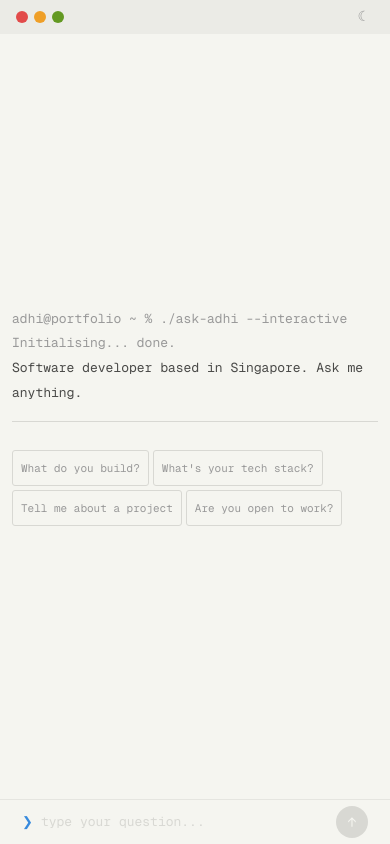
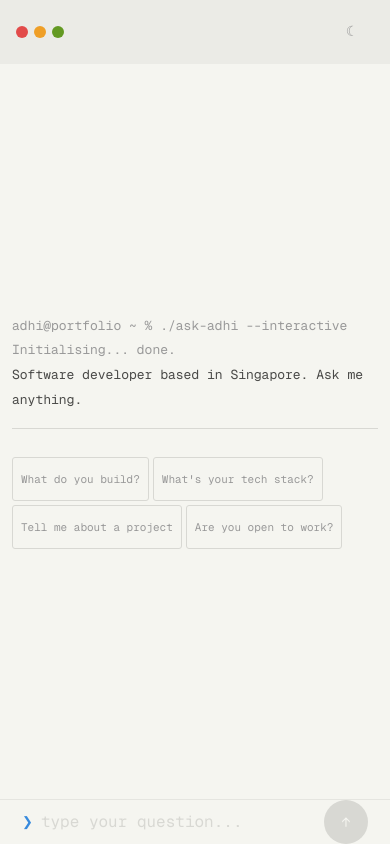
Before and after one commit to Adhiyaman-Sisubalan/ask-adhi, a Next.js app: page / in a window 390 px wide. Built offline with nearby package versions, Linux system fonts and the light colour scheme.

Commit message:
Refine layout and terminal chrome components
Co-authored-by: Cursor <cursoragent@cursor.com>

```diff
--- a/app/layout.tsx
+++ b/app/layout.tsx
@@ -1,4 +1,4 @@
-import type { Metadata } from 'next'
+import type { Metadata, Viewport } from 'next'
 import { Geist_Mono } from 'next/font/google'
 import { Analytics } from '@vercel/analytics/react'
 import { ThemeProvider } from '@/components/ThemeProvider'
@@ -8,6 +8,11 @@ const geistMono = Geist_Mono({
   variable: '--font-geist-mono',
   subsets: ['latin'],
 })
+
+export const viewport: Viewport = {
+  width: 'device-width',
+  initialScale: 1,
+}
 
 export const metadata: Metadata = {
   title: 'ask-adhi',
--- a/components/ChipRow.tsx
+++ b/components/ChipRow.tsx
@@ -22,7 +22,7 @@ export default function ChipRow({ chips, variant, onSelect, disabled }: ChipRowP
           role="listitem"
           onClick={() => onSelect(chip)}
           disabled={disabled}
-          className="chip-btn font-mono text-[11px] px-2 sm:px-[9px] py-[3px] min-h-[36px] sm:min-h-0 flex items-center rounded-[3px] transition-colors"
+          className="chip-btn font-mono text-[11px] px-2 sm:px-[9px] py-[3px] min-h-[44px] sm:min-h-0 flex items-center rounded-[3px] transition-colors"
           style={{
             borderWidth: '0.5px',
             borderStyle: 'solid',
--- a/components/InputBar.tsx
+++ b/components/InputBar.tsx
@@ -55,7 +55,7 @@ export default function InputBar({ onSubmit, disabled, shouldFocus }: InputBarPr
       <input
         ref={inputRef}
         type="text"
-        className="flex-1 bg-transparent border-none outline-none font-mono text-[13px] min-h-[44px]"
+        className="flex-1 bg-transparent border-none outline-none font-mono text-[16px] sm:text-[13px] min-h-[44px]"
         style={{ color: 'var(--text-primary)' }}
         placeholder="type your question..."
         value={value}
@@ -81,7 +81,7 @@ export default function InputBar({ onSubmit, disabled, shouldFocus }: InputBarPr
         [enter ↵]
       </span>
       <button
-        className="flex sm:hidden items-center justify-center w-8 h-8 rounded-full shrink-0 transition-opacity"
+        className="flex sm:hidden items-center justify-center w-11 h-11 rounded-full shrink-0 transition-opacity"
         style={{
           background: disabled || !value.trim() ? 'var(--border)' : 'var(--accent)',
           opacity: disabled ? 0.4 : 1,
--- a/components/Terminal.tsx
+++ b/components/Terminal.tsx
@@ -42,6 +42,11 @@ export default function Terminal({ children }: TerminalProps) {
             padding: '0 4px',
             lineHeight: 1,
             fontFamily: 'monospace',
+            minWidth: 44,
+            minHeight: 44,
+            display: 'flex',
+            alignItems: 'center',
+            justifyContent: 'center',
           }}
         >
           {theme === 'dark' ? '☀' : '☾'}
```
